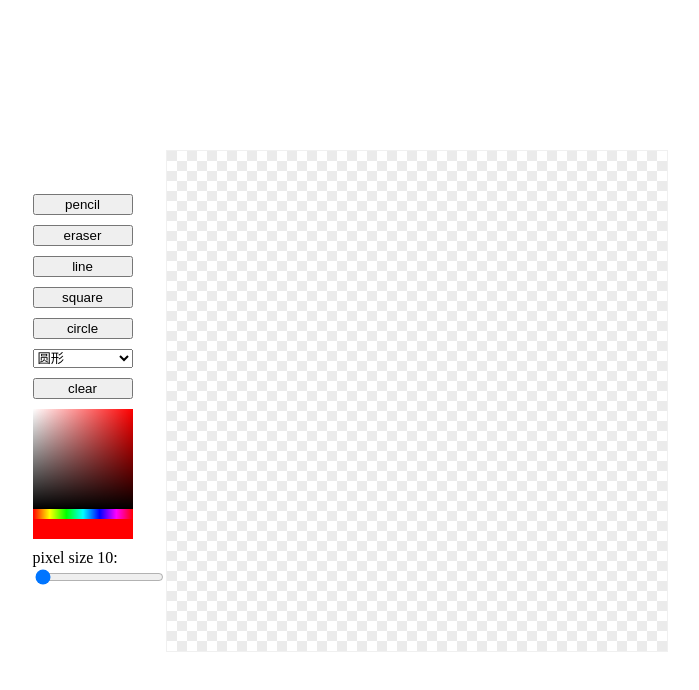
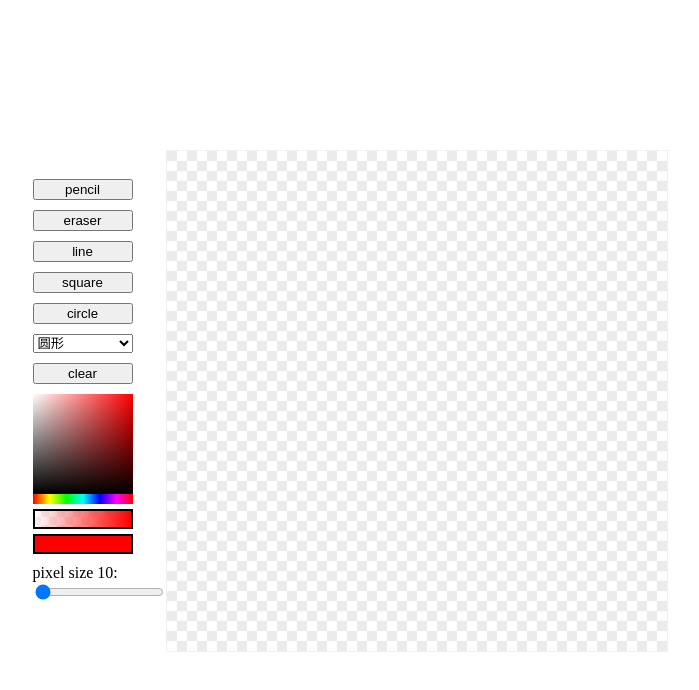
Before and after one commit to KamiC6238/ayanami, a Vue app: page / in a window 1280 px wide. Shown: the top 690 px of the page, without its empty margins (291-990 px from the left). Built offline with nearby package versions, Linux system fonts and the light colour scheme.

Commit message:
feat: init alpha

```diff
--- a/src/components/ColorPicker/Alpha.vue
+++ b/src/components/ColorPicker/Alpha.vue
@@ -1,2 +1,51 @@
-<script setup lang="ts"></script>
-<template></template>
+<script setup lang="ts">
+import { onMounted, useTemplateRef } from 'vue';
+import { useColorPickerStore } from '@/store';
+import { storeToRefs } from 'pinia';
+
+const alphaRef = useTemplateRef('alpha')
+
+const colorPickerStore = useColorPickerStore()
+const { rgb } = storeToRefs(colorPickerStore)
+
+onMounted(() => {
+  const alpha = alphaRef.value
+
+  if (alpha) {
+
+  }
+})
+</script>
+<template>
+  <div class="alpha-container">
+    <div class="alpha-background"></div>
+    <div
+      class="alpha-gradient"
+      ref="alpha"
+      :style="{
+        background: `linear-gradient(90deg, rgba(${rgb.r}, ${rgb.g}, ${rgb.b}, 0), rgba(${rgb.r}, ${rgb.g}, ${rgb.b}, 1))`
+      }"
+    >
+    </div>
+  </div>
+</template>
+<style scoped>
+.alpha-container {
+  position: relative;
+  width: 100px;
+  margin-top: 5px;
+  margin-bottom: 5px;
+}
+.alpha-gradient {
+  border: 2px solid black;
+  box-sizing: border-box;
+  height: 20px;
+}
+.alpha-background {
+  position: absolute;
+  width: 100%;
+  height: 100%;
+  background-image: url('@/assets/alpha-background.svg');
+  z-index: -1;
+}
+</style>
--- a/src/components/ColorPicker/Hue.vue
+++ b/src/components/ColorPicker/Hue.vue
@@ -1,13 +1,13 @@
 <script setup lang="ts">
 import { onMounted, useTemplateRef } from 'vue'
-import { drawHSLPalette, hslToRgb, makeRGB } from '@/utils';
+import { drawHSLPalette, hslToRgb } from '@/utils';
 import { useColorPickerStore } from '@/store';
 import { storeToRefs } from 'pinia';
 
-const hueRef = useTemplateRef('hueRef')
+const hueRef = useTemplateRef('hue')
 
 const colorPickerStore = useColorPickerStore()
-const { palette, hsl, rgb } = storeToRefs(colorPickerStore)
+const { palette, hsl } = storeToRefs(colorPickerStore)
 
 onMounted(() => {
   const hue = hueRef.value
@@ -30,8 +30,7 @@ onMounted(() => {
 })
 </script>
 <template>
-  <div class="hue" ref="hueRef" />
-  <div :style="{ background: makeRGB(rgb), width: '100px', height: '20px' }"></div>
+  <div class="hue" ref="hue" />
 </template>
 <style scoped>
 .hue {
--- a/src/components/ColorPicker/index.vue
+++ b/src/components/ColorPicker/index.vue
@@ -1,13 +1,31 @@
 <script setup lang="ts">
+import { storeToRefs } from 'pinia';
+import { makeRGB } from '@/utils';
+import { useColorPickerStore } from '@/store';
+import Palette from './Palette.vue';
 import Hue from './Hue.vue'
-import Palette from './Palette.vue';
+import Alpha from './Alpha.vue';
+
+const colorPickerStore = useColorPickerStore()
+const { rgb } = storeToRefs(colorPickerStore)
 </script>
 <template>
   <div class="color-picker">
     <Palette />
     <Hue />
+    <Alpha />
+    <div
+      class="preview"
+      :style="{ background: makeRGB(rgb) }"
+    />
   </div>
 </template>
 <style scoped>
-.color-picker {}
+.preview {
+  width: 100px;
+  height: 20px;
+  border: 2px solid black;
+  box-sizing: border-box;
+  background-image: url('@/assets/alpha-background.svg');
+}
 </style>
```
Also changed, not shown: src/components/Pixel/PixelBorder.vue (+1 -13 lines), src/assets/alpha-background.svg (added).
